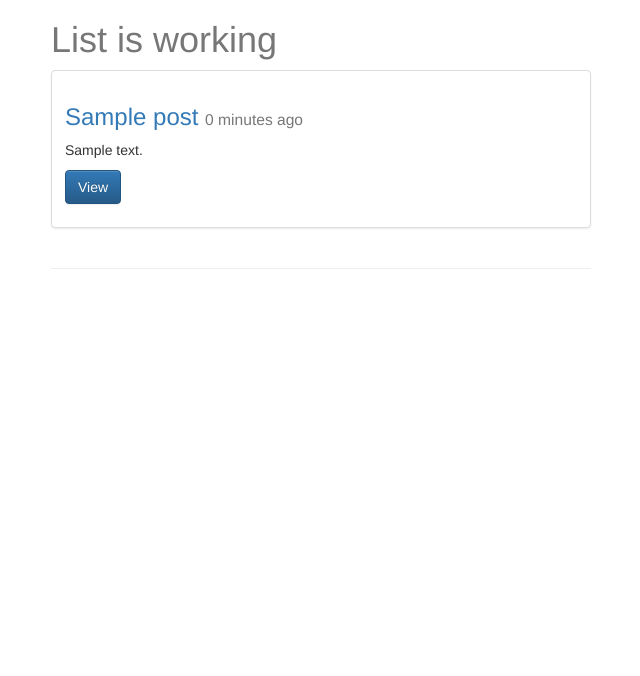
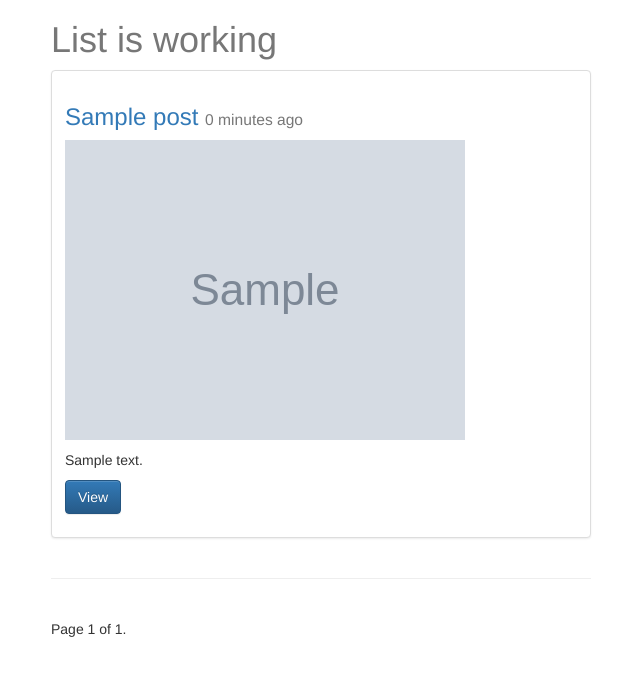
Before and after one commit to jafrancov/trydjango19, a Django app: page /posts/ in a window 1280 px wide. Shown: the top 676 px of the page, without its empty margins (319-959 px from the left). Run offline with Django 3.2, Linux system fonts and the light colour scheme; tables that the repository leaves empty hold one stand-in row (values such as "Sample post"); grey boxes marked "Sample" are stand-in pictures; some libraries are stand-ins or nearby versions.

Commit message:
27 - Pagination by QuerySet 28 - File Uploads with FileField & ImageField

```diff
--- a/posts/forms.py
+++ b/posts/forms.py
@@ -7,5 +7,6 @@ class PostForm(forms.ModelForm):
         model = Post
         fields = [
             "title",
-            "content"
+            "content",
+            "image"
         ]
--- a/posts/models.py
+++ b/posts/models.py
@@ -4,9 +4,20 @@ from django.db import models
 from django.core.urlresolvers import reverse
 
 
+def upload_location(instance, filename):
+    return "%s/%s" % (instance.id, filename)
+
+
 class Post(models.Model):
     title = models.CharField(max_length=120)
     content = models.TextField()
+    image = models.ImageField(upload_to=upload_location,
+                              null=True,
+                              blank=True,
+                              width_field='width_field',
+                              height_field='height_field')
+    height_field = models.IntegerField(default=0)
+    width_field = models.IntegerField(default=0)
     updated = models.DateTimeField(auto_now=True, auto_now_add=False)
     timestamp = models.DateTimeField(auto_now=False, auto_now_add=True)
 
@@ -20,3 +31,6 @@ class Post(models.Model):
     def get_absolute_url(self):
         return reverse('posts:detail', kwargs={'id': self.id})
         # return '/posts/%s' % self.id
+
+    class Meta:
+        ordering = ['-timestamp', '-updated']
--- a/posts/views.py
+++ b/posts/views.py
@@ -1,13 +1,14 @@
 # -*- coding: utf-8 -*-
 from django.contrib import messages
-from django.http import HttpResponse, HttpResponseRedirect
+from django.core.paginator import Paginator, EmptyPage, PageNotAnInteger
+from django.http import HttpResponseRedirect
 from django.shortcuts import render, get_object_or_404, redirect
 from .forms import PostForm
 from .models import Post
 
 
 def post_create(request):
-    form = PostForm(request.POST or None)
+    form = PostForm(request.POST or None, request.FILES or None)
     if form.is_valid():
         instance = form.save(commit=False)
         instance.save()
@@ -29,17 +30,29 @@ def post_detail(request, id):  # retrieve
 
 
 def post_list(request):  # list items
-    queryset = Post.objects.all()
+    queryset_list = Post.objects.all()
+    paginator = Paginator(queryset_list, 5)  # Show 25 contacts per page
+    page_request_var = 'page'
+    page = request.GET.get(page_request_var)
+    try:
+        queryset = paginator.page(page)
+    except PageNotAnInteger:
+        # If page is not an integer, deliver first page.
+        queryset = paginator.page(1)
+    except EmptyPage:
+        # If page is out of range (e.g. 9999), deliver last page of results.
+        queryset = paginator.page(paginator.num_pages)
     context = {
         'object_list': queryset,
-        'title': 'List'
+        'title': 'List',
+        'page_request_var': page_request_var,
     }
     return render(request, 'post_list.html', context)
 
 
 def post_update(request, id=None):
     instance = get_object_or_404(Post, id=id)
-    form = PostForm(request.POST or None, instance=instance)
+    form = PostForm(request.POST or None, request.FILES or None, instance=instance)
     if form.is_valid():
         instance = form.save(commit=False)
         instance.save()
--- a/templates/post_form.html
+++ b/templates/post_form.html
@@ -3,7 +3,7 @@
 {% block content %}
     <div class="col-sm-6 col-sm-offset-3">
         <h1>Form</h1>
-        <form method="post" action="">{% csrf_token %}
+        <form method="post" action="" enctype="multipart/form-data">{% csrf_token %}
             {{ form.as_p }}
             <input type="submit" value="Submit" class="btn btn-default">
         </form>
--- a/templates/post_list.html
+++ b/templates/post_list.html
@@ -8,9 +8,11 @@
         <div class="row">
             <div class="col-sm-12">
                 <div class="thumbnail">
-                    <!--<img src="..." alt="...">-->
                     <div class="caption">
                         <h3><a href="{{ obj.get_absolute_url }}">{{ obj.title }}</a> <small>{{ obj.timestamp | timesince }} ago</small></h3>
+                        {% if obj.image %}
+                        <img src="{{ obj.image.url }}" class="img-responsive" />
+                        {% endif %}
                         <p>{{ obj.content | linebreaks | truncatechars:120 }}</p>
                         <p><a href="{{ obj.get_absolute_url }}" class="btn btn-primary" role="button">View</a></p>
                     </div>
@@ -19,5 +21,22 @@
         </div>
         <hr>
         {% endfor %}
+
+        <div class="pagination">
+            <span class="step-links">
+                {% if object_list.has_previous %}
+                    <a href="?{{ page_request_var }}={{ object_list.previous_page_number }}">previous</a>
+                {% endif %}
+
+                <span class="current">
+                    Page {{ object_list.number }} of {{ object_list.paginator.num_pages }}.
+                </span>
+
+                {% if object_list.has_next %}
+                    <a href="?{{ page_request_var }}={{ object_list.next_page_number }}">next</a>
+                {% endif %}
+            </span>
+        </div>
+
     </div>
 {% endblock content %}
--- a/trydjango19/settings.py
+++ b/trydjango19/settings.py
@@ -121,10 +121,10 @@ USE_TZ = True
 # https://docs.djangoproject.com/en/1.9/howto/static-files/
 
 STATIC_URL = '/static/'
-
 STATICFILES_DIRS = [
     os.path.join(BASE_DIR, "static", "dev")
 ]
+STATIC_ROOT = os.path.join(BASE_DIR, "static", "pro")
 
-STATIC_ROOT = os.path.join(BASE_DIR, "static", "pro")
+MEDIA_URL = '/media/'
 MEDIA_ROOT = os.path.join(BASE_DIR, "media")
--- a/trydjango19/urls.py
+++ b/trydjango19/urls.py
@@ -25,3 +25,4 @@ urlpatterns = [
 
 if settings.DEBUG:
     urlpatterns += static(settings.STATIC_URL, document_root=settings.STATIC_ROOT)
+    urlpatterns += static(settings.MEDIA_URL, document_root=settings.MEDIA_ROOT)
```
Also changed, not shown: templates/post_detail.html (+5 -2 lines), 1 other file.
